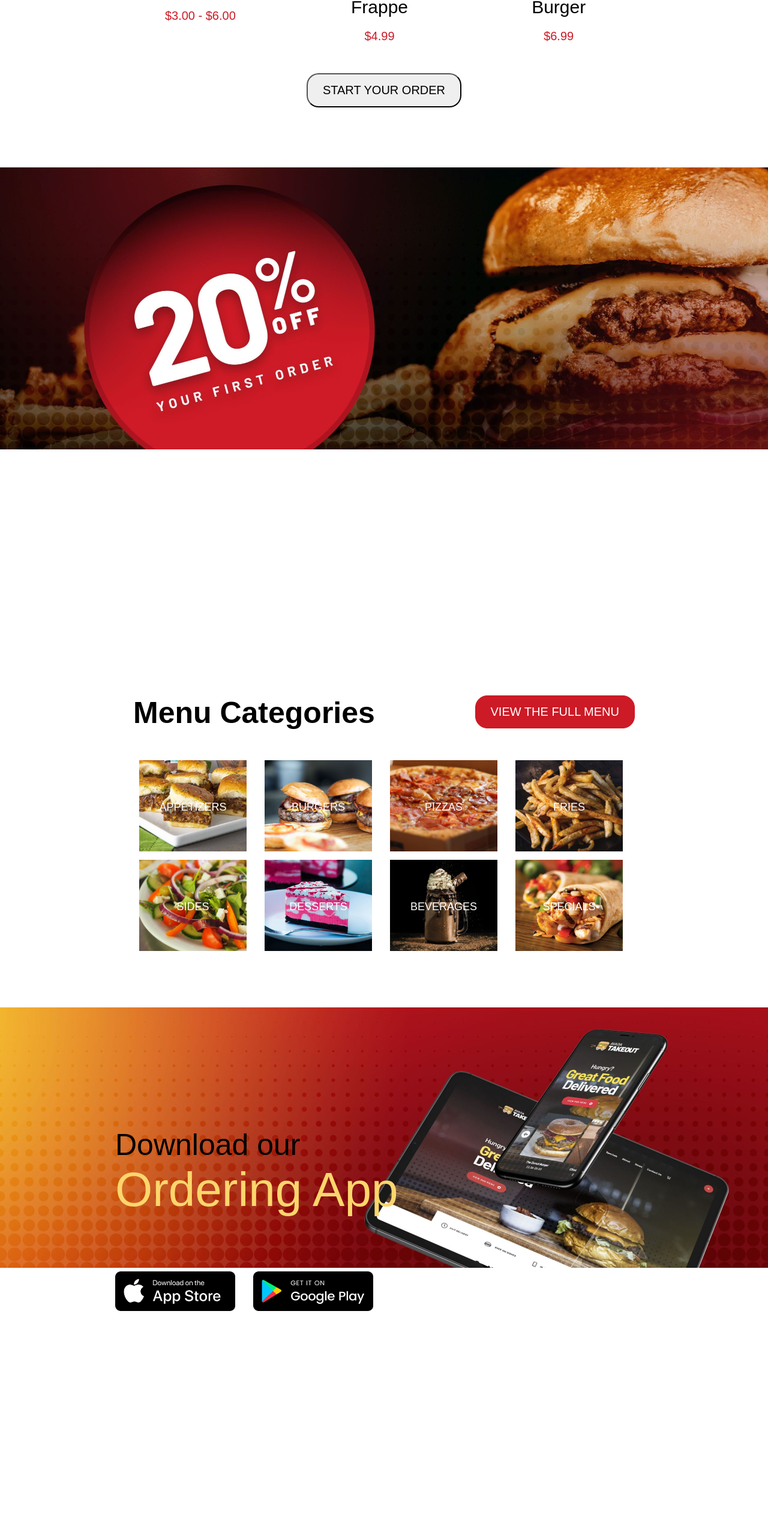
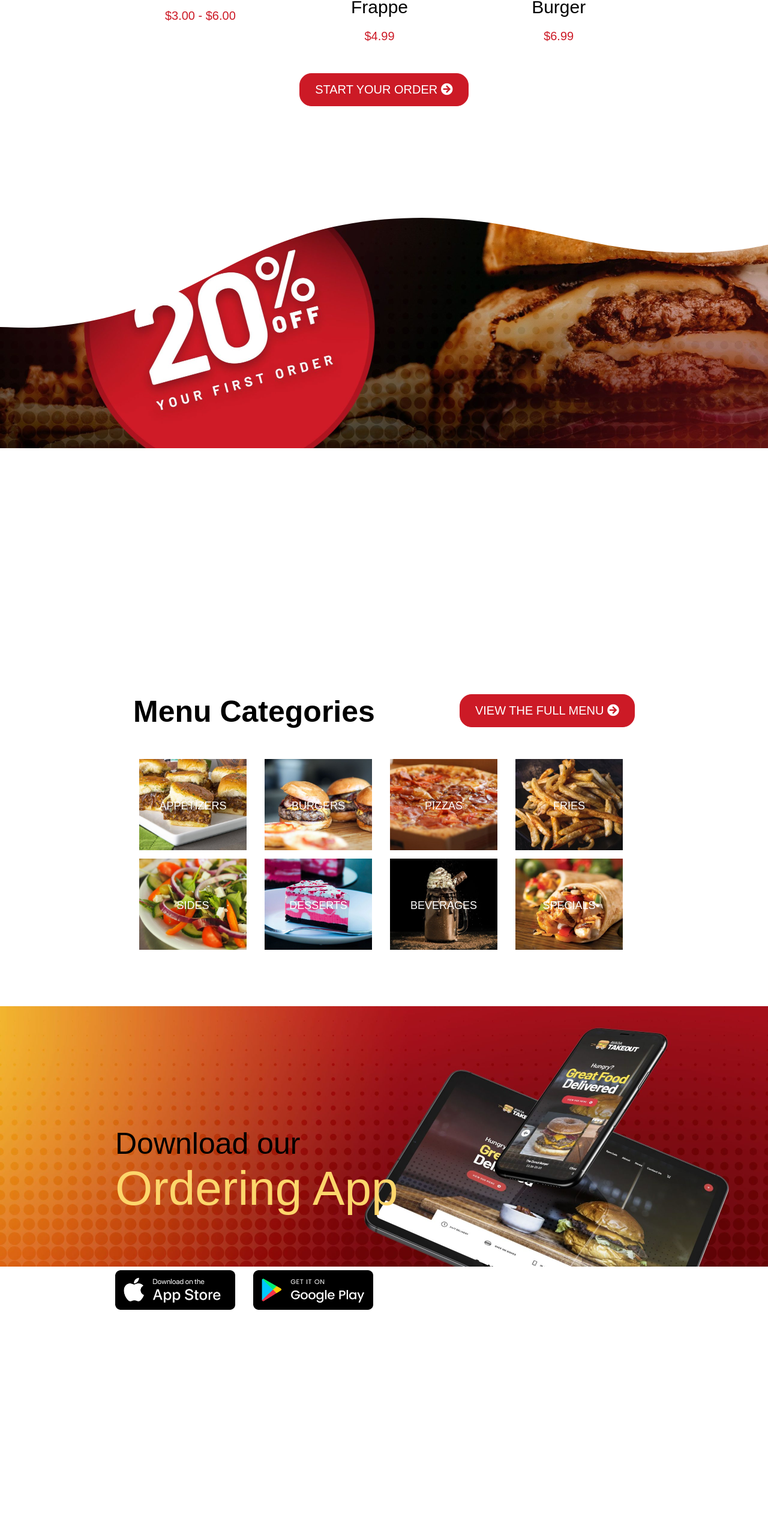
Before and after one commit to RomeoAlex/proj-html-vuejs, a Vue app: page / in a window 1280 px wide. Shown: the part 1706-4231 px from the top of the page at 60% size. Built offline with nearby package versions, Linux system fonts and the light colour scheme.

Commit message:
correzioni font, svg e altro

```diff
--- a/src/assets/style/general.scss
+++ b/src/assets/style/general.scss
@@ -4,8 +4,7 @@
     box-sizing: border-box;
 }
 body{
-    font-family: Arial, Helvetica, sans-serif;
-
+    font-family: sans-serif;
 }
 .wrapper-container{
     width: 70%;
--- a/src/components/BannerDiscount.vue
+++ b/src/components/BannerDiscount.vue
@@ -1,7 +1,6 @@
 <template>
   <div class="discount-wrapper">
-
-  </div>
+  <svg class="fusion-waves-opacity-candy" fill="#fff" xmlns="http://www.w3.org/2000/svg" viewBox="0 1 1024 216" preserveAspectRatio="none"><path class="st0" d="M0 215.4c19.4.5 38.7 1.6 57.7.3 206.6-15 248.5-126.6 455-143.8 184.8-15.5 285.7 60.9 464.3 41.3 16.9-1.8 32.5-4.4 47.1-7.6L1024 .4H0v215z"/><path class="st1" d="M0 196.4c30.2 1.6 59.6 1.6 86.8-.4C293.4 180.9 284.1 73.4 490.7 56.2c184.9-15.5 278.5 58.2 457.1 38.4 28.3-3.2 53.5-8.2 76.2-14.6V.256H0V196.4z"/><path class="st2" d="M0 169.8c22.2.3 43.8-.2 64.2-1.7C270.8 153.1 262 55.6 468.6 38.4 653.4 22.9 695.4 89.5 874 69.7c54.8-6 104.9-18.3 150-33.7V.256H0V169.8z"/><path class="st3" d="M0 162.1c4-.2 8-.4 11.9-.7C218.4 146.3 239.8 37 446.4 19.8 631.3 4.3 672.7 60.9 851.3 41.1c64-7.2 121.9-20.8 172.7-37.9V.156H0V162.1z"/></svg></div>
 </template>
 
 <script>
@@ -18,6 +17,7 @@ export default {
     background-image: url('../assets/images/first-order-background-scaled.jpg');
     background-size: 100%;
     background-repeat: no-repeat;
+    background: gradient(to top, rgba(0,0,0,0), rgba(0,0,0,1));
     // test
     height: 800px;
     // gradiente con curva
--- a/src/components/FoodCategoriesCard.vue
+++ b/src/components/FoodCategoriesCard.vue
@@ -15,7 +15,7 @@ export default {
     name:'FoodCategoriesCard',
     props: {
         details: Object
-    }
+    },
 }
 </script>
 
--- a/src/components/Footer.vue
+++ b/src/components/Footer.vue
@@ -58,9 +58,8 @@
                         <i :class="social.icon"></i>
                       </a>
                     </span>
-
                 </div>
-                <p>Copyright</p>
+                <p>Copyright2012-2020 | Avada Theme by <span>ThemeFusion</span> | All Rights Reserved|Powered by <span>WordPress</span></p>
           </div>
   </div>
 </template>
@@ -226,7 +225,7 @@ export default {
     // test
     height: 1500px;
                 .footer-menus{
-                  padding-top:40px;
+                  padding-top:100px;
                     width: 80%;
                     margin:auto;
                     display: flex;
@@ -275,9 +274,15 @@ export default {
 
                     }
                     .sub-footer{
-                      padding-top: 50px;
+                      padding-top: 100px;
                       text-align: center;
-
+                      p{
+                        padding:30px 0;
+                          color:$GoldenRod;
+                        span{
+                          color: white;
+                        }
+                      }
                     }
                     .social-icons{
                       margin-top: 50px;
@@ -286,6 +291,7 @@ export default {
                         padding:30px;
                         color: white;
                       }
+
                     }
 
 }
--- a/src/components/MenuCategories.vue
+++ b/src/components/MenuCategories.vue
@@ -1,7 +1,7 @@
 <template>
 <div class="wrapper-container categories">
   <div class="categories-wrapper">
-      <button class="primary">VIEW THE FULL MENU</button>
+      <button class="primary">VIEW THE FULL MENU <i class="fas fa-arrow-circle-right"></i></button>
       <h2>Menu Categories</h2>
       <div class="categories-card">
         <FoodCategoriesCard v-for="(food, index)  in foodCategories " :key="index" :details="food"/>
--- a/src/components/NewsSection.vue
+++ b/src/components/NewsSection.vue
@@ -1,7 +1,7 @@
 <template>
 <div class="wrapper-container news">
     <div class="news-wrapper">
-      <button class="primary">READ MORE NEWS</button>
+      <button class="primary">READ MORE NEWS <i class="fas fa-arrow-circle-right"></i></button>
       <h2>Latest News</h2>
 
       <div class="news-card">
@@ -58,6 +58,7 @@ export default {
       float:right;
     }
     .news-card{
+      padding-top: 50px;
       width: 100%;
       margin: auto;
       display: flex;
--- a/src/components/PopularDishes.vue
+++ b/src/components/PopularDishes.vue
@@ -6,7 +6,7 @@
       <div class="popular-cards">
           <DishesCard v-for="(dish, index)  in dishes " :key="index" :details="dish"/>
       </div>
-        <button>START YOUR ORDER</button>
+        <button class="primary">START YOUR ORDER   <i class="fas fa-arrow-circle-right"></i></button>
   </div>
 </div>
 
--- a/src/components/Subscribe.vue
+++ b/src/components/Subscribe.vue
@@ -24,6 +24,7 @@ export default {
     margin: auto;
     text-align: center;
     color: white;
+    padding-top:100px;
     h2{
         font-size: 50px ;
         padding:20px 0;
```
